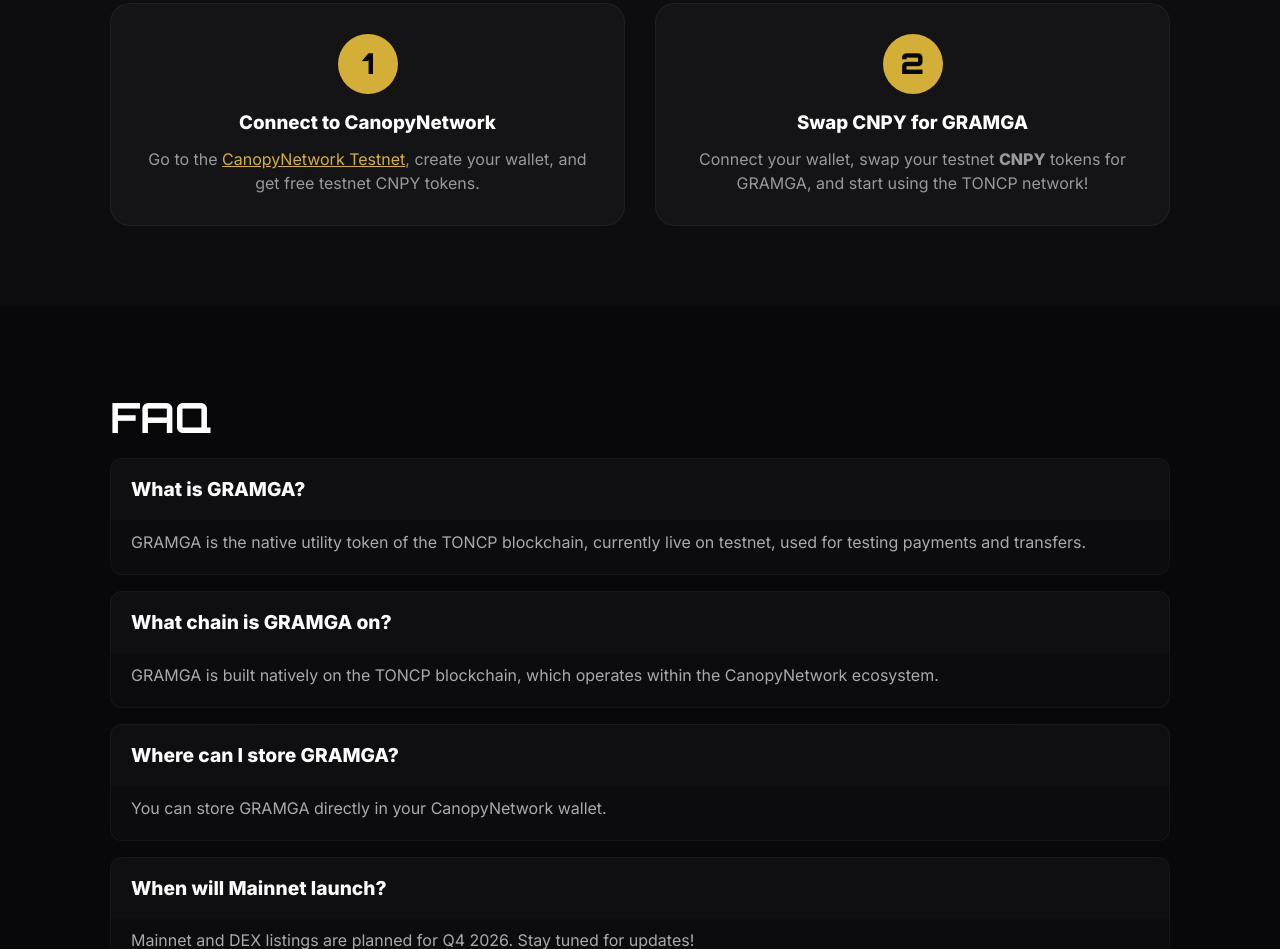
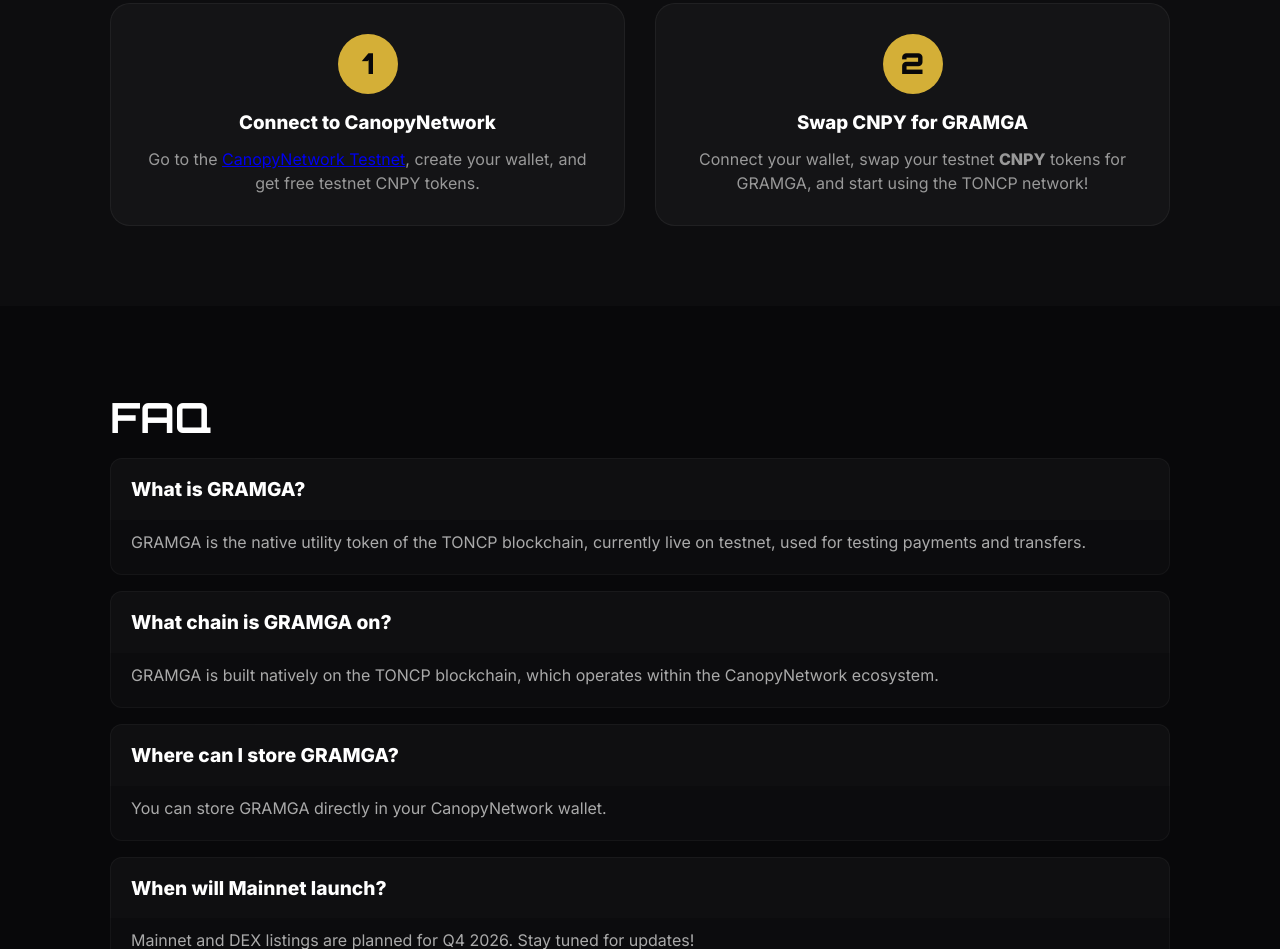
Before and after one commit to cyberluka228/gramga, a plain HTML site: page index.html in a window 1280 px wide. Shown: the part 3063-4012 px from the top of the page. Drawn offline with Linux system fonts and the light colour scheme.

Commit message:
Update index.html

```diff
--- a/index.html
+++ b/index.html
@@ -108,7 +108,7 @@
         </div>
     </section>
 
-    <!-- Партнеры (ссылка уже вставлена!) -->
+    <!-- Партнеры -->
     <section id="partners">
         <div class="container reveal">
             <h2>Our <span>Partner</span></h2>
@@ -118,7 +118,7 @@
         </div>
     </section>
 
-    <!-- Как купить (ссылка уже вставлена!) -->
+    <!-- Как купить -->
     <section id="buy" class="dark">
         <div class="container reveal">
             <h2>How to <span>Buy</span></h2>
@@ -127,7 +127,7 @@
                 <div class="step-card">
                     <div class="step-number">1</div>
                     <h3>Connect to CanopyNetwork</h3>
-                    <p>Go to the <a href="https://rewards.canopynetwork.org?ref=UT74HEU9" target="_blank" style="color: #d4af37; text-decoration: underline;">CanopyNetwork Testnet</a>, create your wallet, and get free testnet CNPY tokens.</p>
+                    <p>Go to the <a href="https://rewards.canopynetwork.org?ref=UT74HEU9" target="_blank" class="ref-link">CanopyNetwork Testnet</a>, create your wallet, and get free testnet CNPY tokens.</p>
                 </div>
                 <div class="step-card">
                     <div class="step-number">2</div>
```
